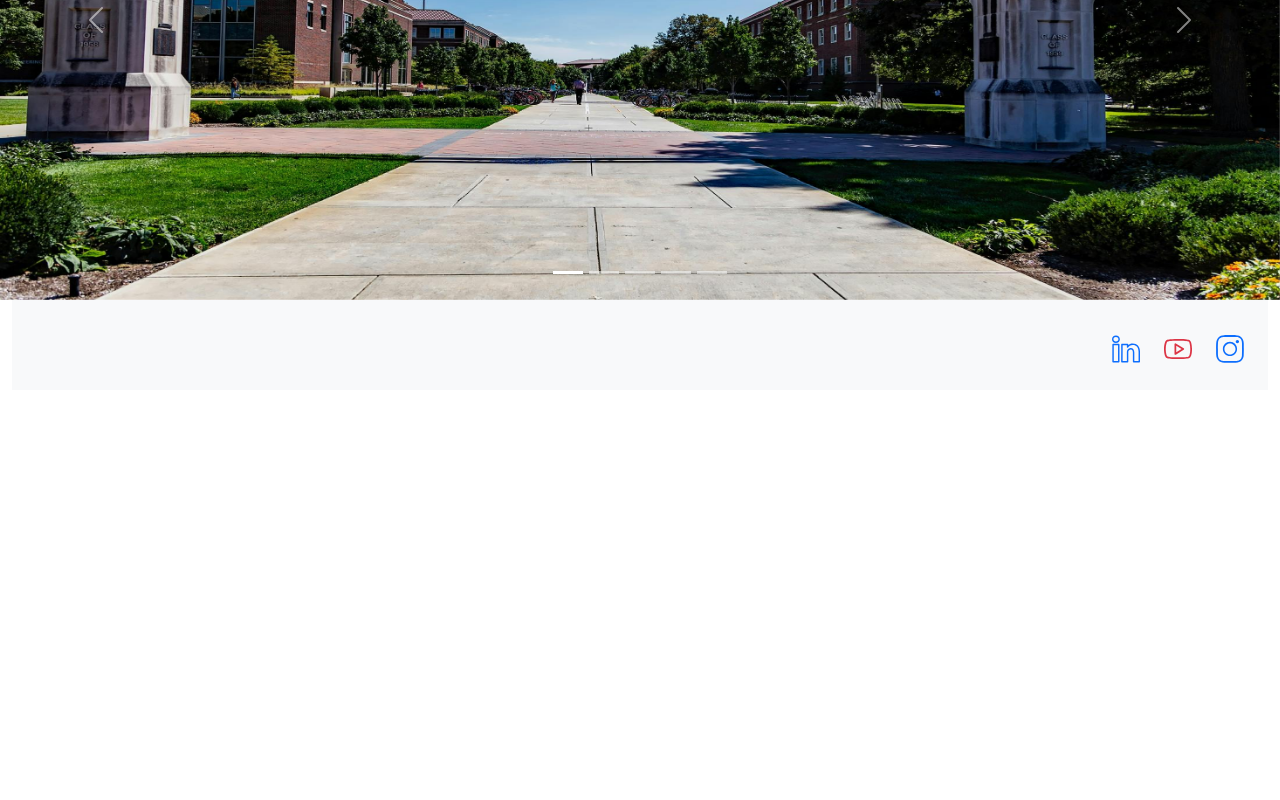
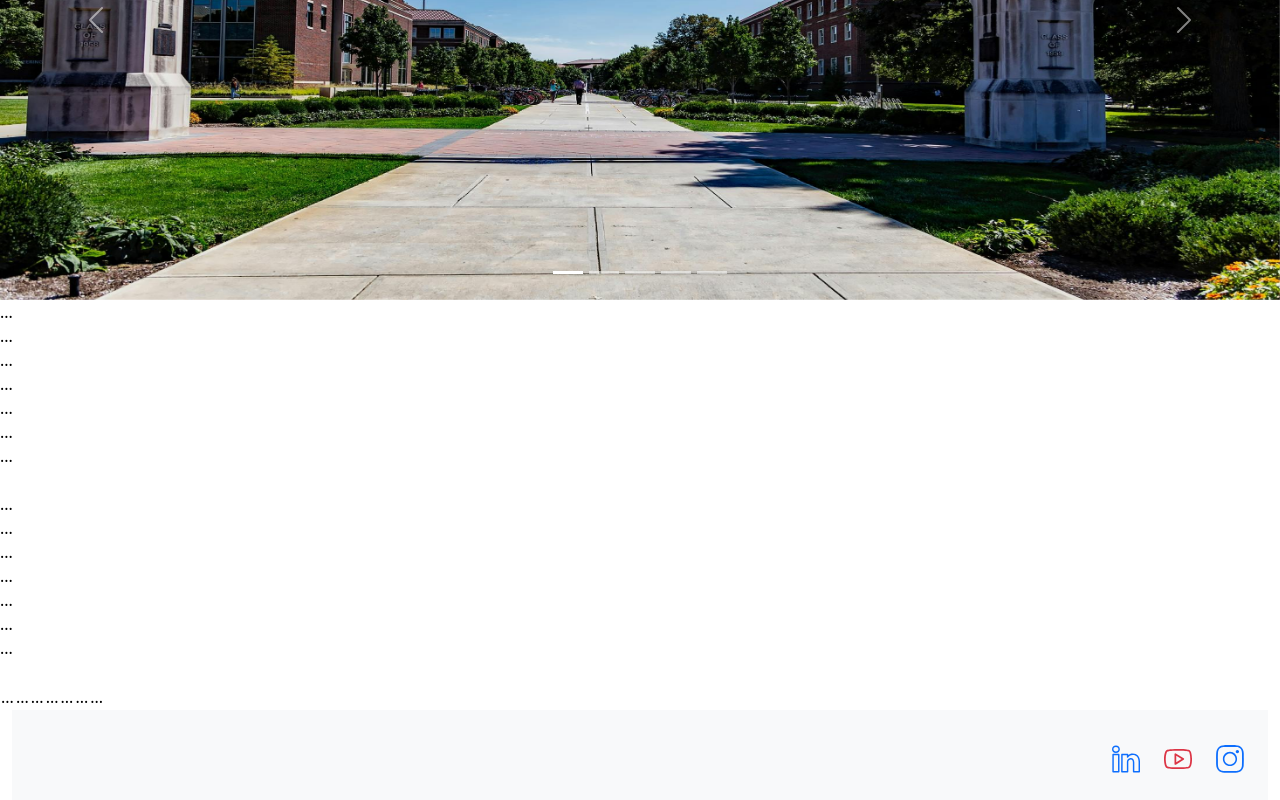
Before and after one commit to yusuf-s1/universityProject_react, a React (Vite) app: page / in a window 1280 px wide. Shown: the part 354-1154 px from the top of the page. Before the commit the page ends 800 px from the top, so only its background shows below. Built offline with nearby package versions, Linux system fonts and the light colour scheme.

Commit message:
main updated

```diff
--- a/src/components/Main.jsx
+++ b/src/components/Main.jsx
@@ -5,6 +5,34 @@ export default function Main() {
     <>
       <div>
         <Carousel />
+        <table class="table-primary">...</table>
+        <table class="table-secondary">...</table>
+        <table class="table-success">...</table>
+        <table class="table-danger">...</table>
+        <table class="table-warning">...</table>
+        <table class="table-info">...</table>
+        <table class="table-light">...</table>
+        <table class="table-dark">...</table>
+
+        <tr class="table-primary">...</tr>
+        <tr class="table-secondary">...</tr>
+        <tr class="table-success">...</tr>
+        <tr class="table-danger">...</tr>
+        <tr class="table-warning">...</tr>
+        <tr class="table-info">...</tr>
+        <tr class="table-light">...</tr>
+        <tr class="table-dark">...</tr>
+
+        <tr>
+          <td class="table-primary">...</td>
+          <td class="table-secondary">...</td>
+          <td class="table-success">...</td>
+          <td class="table-danger">...</td>
+          <td class="table-warning">...</td>
+          <td class="table-info">...</td>
+          <td class="table-light">...</td>
+          <td class="table-dark">...</td>
+        </tr>
       </div>
     </>
   );
```
